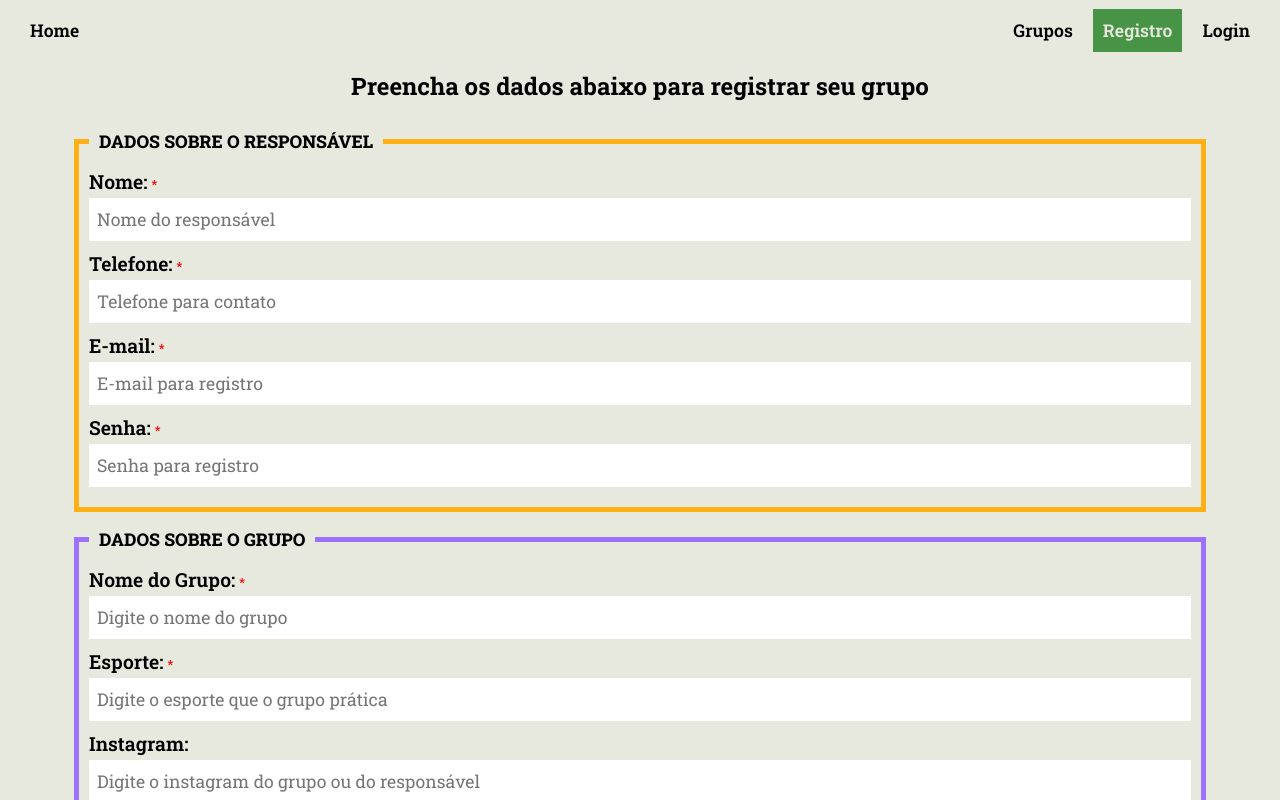
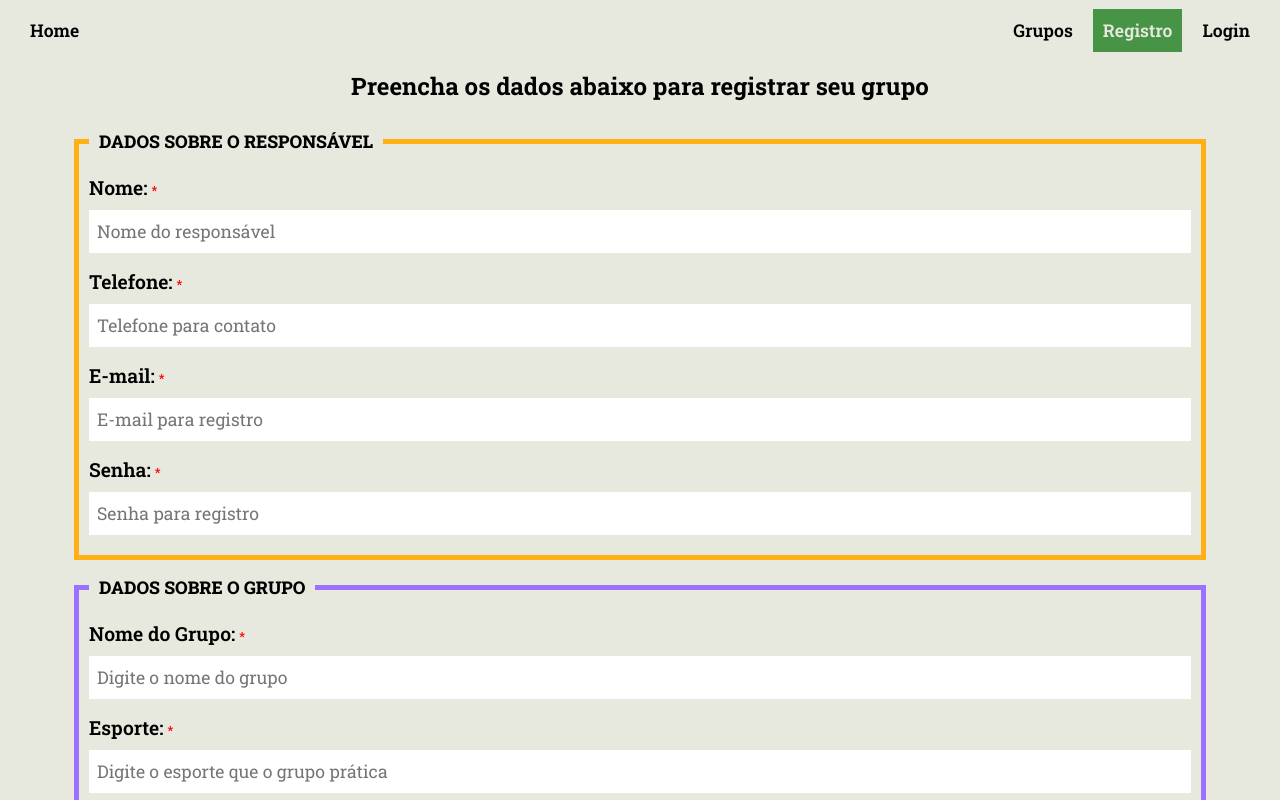
Before and after one commit to NataliaFrancisca/find-group-sports, a React (Create React App) app: page /register in a window 1280 px wide. Shown: the top 800 px of the page. Built offline with nearby package versions, Linux system fonts and the light colour scheme.

Commit message:
feat: delete some unusable styles

```diff
--- a/src/pages/Register/Register.styled.js
+++ b/src/pages/Register/Register.styled.js
@@ -5,12 +5,10 @@ export const RegisterStyled = styled.section`
     &{
         display: flex;
         flex-direction: column;
-        align-items:center;
+        align-items: center;
     }
 
-
     h1{
-        text-align: center;
         margin: 10px 0;
     }
 
@@ -71,9 +69,10 @@ export const RegisterStyled = styled.section`
             font-size: 1em;
         }
 
-        & input[type=checkbox]{
+        & input[type=checkbox], input[type=radio]{
             accent-color: var(--c-purple);
         }
+
 
         & input:out-of-range{
             border: solid red 1px;
@@ -89,6 +88,7 @@ export const RegisterStyled = styled.section`
         & label.label-input{
             font-size: 1.1em;
             font-weight: 600;
+            margin: 6px 0;
         }
 
         & label{
@@ -103,22 +103,6 @@ export const RegisterStyled = styled.section`
             padding-left: 4px;
             position:relative;
         }
-
-    }
-
-    & .group-inputs-inline{
-        display: grid;
-        grid-template-columns: 50% 45%;
-        justify-content: space-between;
-    }
-
-    & .group-input-number{
-        display: flex;
     }
 
 `
-
-export const GridInputInline = styled.section`
-    display: grid;
-    grid-template-columns: repeat(${props => props.column}, 1fr);
-`
```
